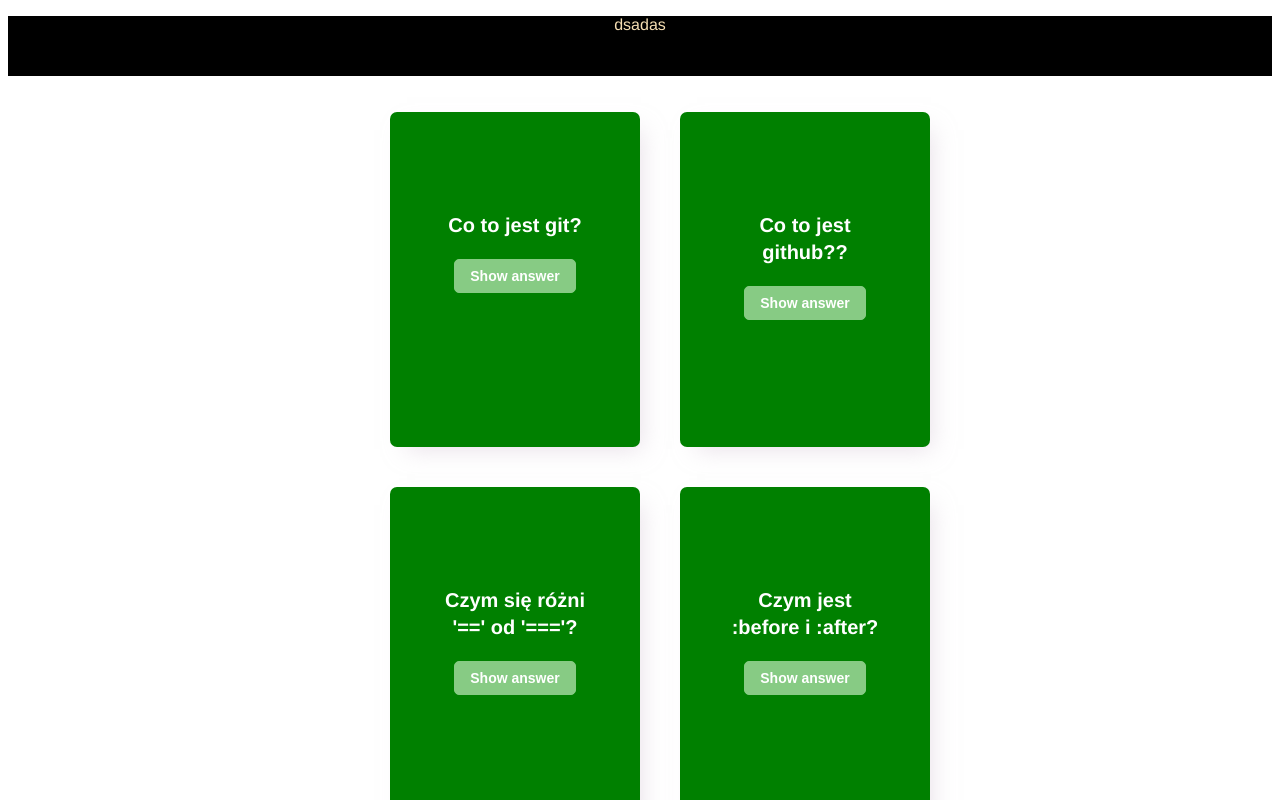
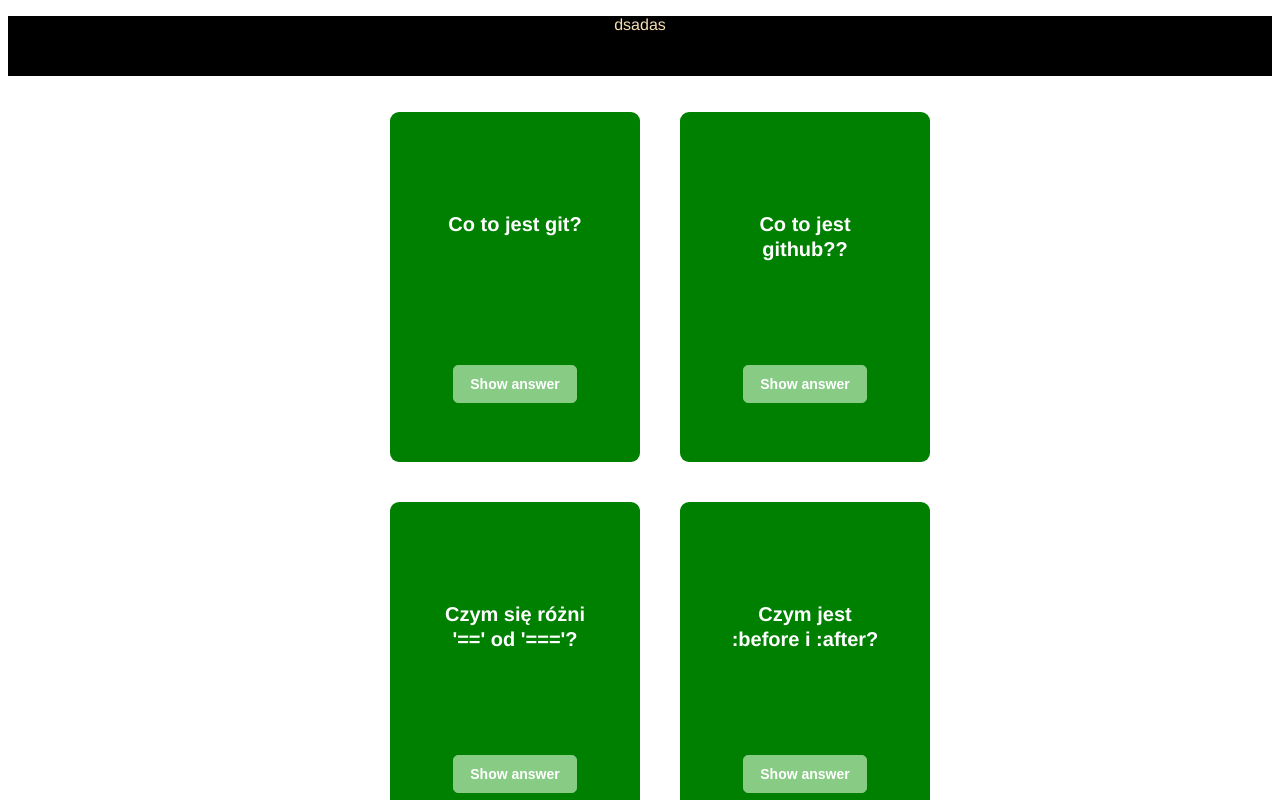
Before and after one commit to Datureli/FiszLearn, a Vue app in the folder lernfisz/: page / in a window 1280 px wide. Shown: the top 800 px of the page. Built offline with nearby package versions, Linux system fonts and the light colour scheme.

Commit message:
fixing pushing button by content

```diff
--- a/lernfisz/src/components/QuestionCard.vue
+++ b/lernfisz/src/components/QuestionCard.vue
@@ -43,7 +43,7 @@ export default {
         {
           question: "Czym się różni '==' od '==='?",
           answer:
-            "'==' porównuje wartości zmiennych,'===' sprawdza też czy zmienne mają ten sam typ.",
+            "'==' porównuje wartości zmiennych,'===' zmienne i typ.",
           change: false,
         },
         {
@@ -115,20 +115,15 @@ export default {
 .card {
   display: block;
   width: 150px;
-  height: 175px;
+  height: 190px;
   padding: 80px 50px;
-  border-radius: 7px;
-  text-align: center;
-  justify-content: center;
-  line-height: 27px;
+  border-radius: 9px;
+  line-height: 25px;
   cursor: pointer;
   position: relative;
   color: #fff;
   font-weight: 600;
   font-size: 20px;
-  -webkit-box-shadow: 9px 10px 22px -8px rgba(209, 193, 209, 0.5);
-  -moz-box-shadow: 9px 10px 22px -8px rgba(209, 193, 209, 0.5);
-  box-shadow: 9px 10px 22px -8px rgba(209, 193, 209, 0.5);
   margin: 30px auto;
   text-decoration: none;
   background-color: green;
@@ -140,22 +135,28 @@ export default {
 p {
   inline-size: 150px;
   overflow-wrap: break-word;
+   left:0;
+  top:0;
+  z-index:1;
+  height:70%;
+  width:100%;
 }
 button {
   border-radius: 5px;
   border: 1px solid #87cb84;
   background-color: #87cb84;
-  padding: 8px 15px;
+  padding: 10px 16px;
   outline: none;
   font-size: 14px;
   font-weight: 700;
   color: #fff;
   cursor: pointer;
   transition: all 0.3s ease;
+
 }
 
 button:hover {
-  background-color: #70a66f;
+  background-color: #26a824;
 }
 
 .flip-enter-active {
```
